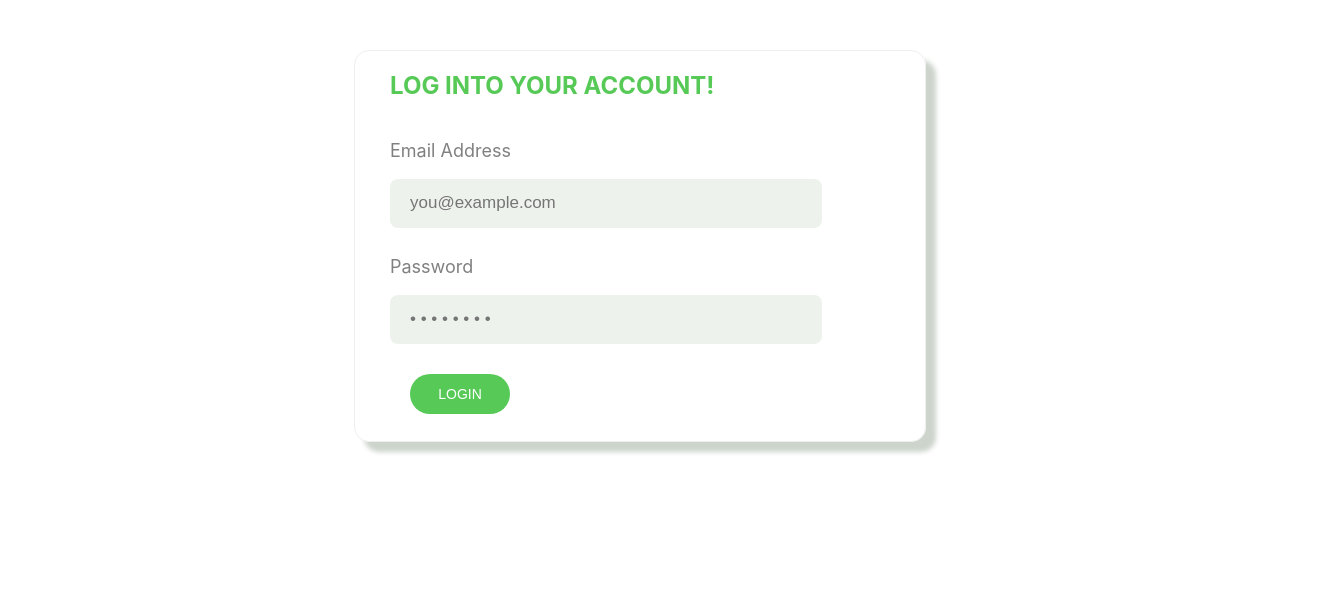
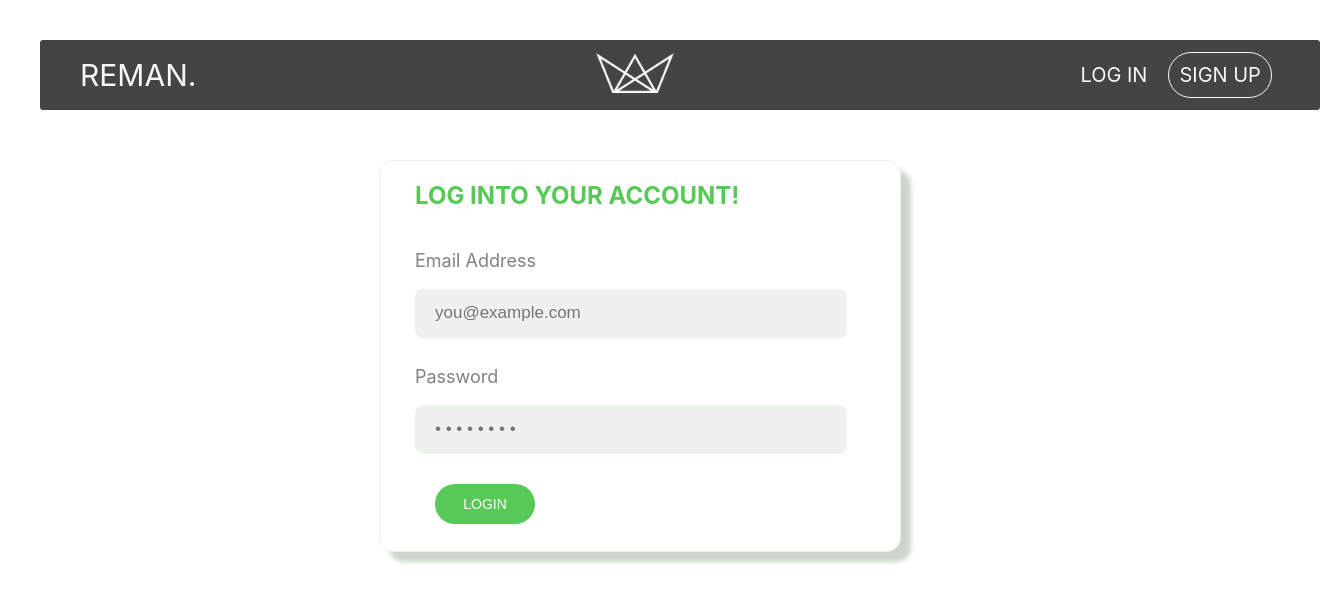
Before and after one commit to dbsSensei/reman-fe, a React (Create React App) app: page /login in a window 1280 px wide. Shown: the top 602 px of the page, 1320 px wide, since content can reach past the window. Built offline with nearby package versions, Linux system fonts and the light colour scheme.

Commit message:
create Navbar in project

```diff
--- a/src/components/login/login.css
+++ b/src/components/Login/index.css
@@ -4,7 +4,7 @@
 
 .card-login {
   margin: auto;
-  width: 500px;
+  width: 450px;
   height: 390px;
   /* background-color: rgb(252, 211, 206); */
   border: 1px solid #eee;
--- a/src/components/login/login.js
+++ b/src/components/Login/index.js
@@ -1,4 +1,4 @@
-import './login.css';
+import './index.css';
 import React, { useState } from 'react';
 import axios from 'axios';
 
--- a/src/components/register/register.css
+++ b/src/components/Register/index.css
@@ -1,10 +1,10 @@
 .container-register {
-margin: 50px;
+  margin: 50px;
 }
 
 .card-register {
   margin: auto;
-  width: 500px;
+  width: 450px;
   height: 620px;
   /* background-color: rgb(252, 211, 206); */
   border: 1px solid #eee;
--- a/src/components/register/register.js
+++ b/src/components/Register/index.js
@@ -1,7 +1,7 @@
 import React, { useState } from 'react';
 import axios from 'axios';
 
-import './register.css';
+import './index.css';
 
 function Register() {
   const [name, setName] = useState('');
--- a/src/pages/home.js
+++ b/src/pages/Home.js
@@ -1,13 +1,14 @@
 import React from 'react';
 
 import Navbar from '../parts/Navbar';
-import NewEvets from '../parts/newEvents';
+import NewEvents from '../parts/NewEvents';
 
 function Home() {
   return (
     <div>
       <Navbar />
-      <h1>ini Adalah Halaman Home</h1>
+      {/* Taruh NewEvents di bungkus div  ini */}
+      <div></div>
     </div>
   );
 }
--- /dev/null
+++ b/src/pages/LoginPage.js
@@ -0,0 +1,13 @@
+import React from 'react';
+import Navbar from '../parts/Navbar';
+import Login from '../components/Login';
+
+export default function LoginPage() {
+  return (
+    <>
+      <Navbar />
+      <div style={{ marginTop: 40 }} />
+      <Login />
+    </>
+  );
+}
--- /dev/null
+++ b/src/pages/RegisterPage.js
@@ -0,0 +1,13 @@
+import React from 'react';
+import Navbar from '../parts/Navbar';
+import Register from '../components/Register';
+
+export default function LoginPage() {
+  return (
+    <>
+      <Navbar />
+      <div style={{ marginTop: 40 }} />
+      <Register />
+    </>
+  );
+}
--- a/src/parts/Navbar/index.css
+++ b/src/parts/Navbar/index.css
@@ -0,0 +1,82 @@
+.header {
+  background-color: #444;
+  /* padding: 0 5rem; */
+  padding-left: 5rem;
+  height: 70px;
+  position: relative;
+  z-index: 100;
+  display: flex;
+  align-items: center;
+  margin-top: 40px;
+  width: 1200px;
+  margin-left: 40px;
+  border-radius: 3px;
+}
+.img-hero-header {
+  height: 40px;
+  margin-left: 400px;
+}
+.wrapper-nav-header {
+  margin-left: 400px;
+}
+
+.button-login-nav-header,
+.button-signup-nav-header {
+  color: #f7f7f7;
+  text-transform: uppercase;
+  display: inline-flex;
+  font-weight: 400;
+  background: none;
+  border: none;
+  cursor: pointer;
+  font-family: inherit;
+}
+.button-signup-nav-header {
+  transition: all 0.3s;
+  text-shadow: none;
+  border-color: #f7f7f7;
+  padding: 10px;
+  border-radius: 10rem;
+  border: 1px solid currentColor !important;
+}
+
+.button-signup-nav-header:hover {
+  transform: translateY(-2px);
+  text-shadow: 0 0.7rem 1rem black;
+  background-color: #f7f7f7;
+  color: black;
+}
+.button-login-nav-header:hover {
+  transform: translateY(-2px);
+  text-shadow: 0 0.7rem 1rem black;
+}
+
+.title-nav-header {
+  font-size: 30px;
+  color: #f7f7f7;
+  text-transform: uppercase;
+  background: none;
+  border: none;
+  cursor: pointer;
+  font-family: inherit;
+  text-decoration: none;
+  margin-left: -40px;
+}
+.title-login-nav-header {
+  color: #f7f7f7;
+  text-transform: uppercase;
+  background: none;
+  border: none;
+  cursor: pointer;
+  font-family: inherit;
+  text-decoration: none;
+}
+.title-signup-nav-header {
+  color: #f7f7f7;
+  text-transform: uppercase;
+  background: none;
+  border: none;
+  cursor: pointer;
+  font-family: inherit;
+  text-decoration: none;
+}
--- a/src/parts/Navbar/index.js
+++ b/src/parts/Navbar/index.js
@@ -1,15 +1,66 @@
 import React from 'react';
+import Logo from '../../assets/image/logo-white.png';
+
 import './index.css';
+
 export default function index() {
   return (
     <section>
-      <nav>
-        <ul>
-          <li>
-            <h1>Remaja Beriman.</h1>
-          </li>
-        </ul>
-      </nav>
+      <header className="header">
+        <nav className="nav nav--tours">
+          <a href="/" className="title-nav-header">
+            Reman.
+          </a>
+        </nav>
+        <div className="header__logo">
+          <img src={Logo} alt="logo" className="img-hero-header" />
+        </div>
+        <nav className="nav wrapper-nav-header">
+          <a href="/login" className="title-login-nav-header">
+            <button
+              className=" button-login-nav-header"
+              style={{ fontSize: 20 }}
+            >
+              Log in
+            </button>
+          </a>
+          <a href="/register" className="title-signup-nav-header">
+            <button
+              className=" button-signup-nav-header"
+              style={{ fontSize: 20, marginLeft: 15 }}
+            >
+              Sign up
+            </button>
+          </a>
+        </nav>
+      </header>
     </section>
   );
 }
+
+// <header class="header">
+//   <nav class="nav nav--tours">
+//     <a href="#" class="nav__el">
+//       All tours
+//     </a>
+//     <form class="nav__search">
+//       <button class="nav__search-btn"></button>
+//       <input type="text" placeholder="Search tours" class="nav__search-input" />
+//     </form>
+//   </nav>
+//   <div class="header__logo">
+//     <img src="img/logo-white.png" alt="Natours logo" />
+//   </div>
+//   <nav class="nav nav--user">
+//     <a href="#" class="nav__el">
+//       My bookings
+//     </a>
+//     <a href="#" class="nav__el">
+//       <img src="img/user.jpg" alt="User photo" class="nav__user-img" />
+//       <span>Jonas</span>
+//     </a>
+
+//     <button class="nav__el">Log in</button>
+//     <button class="nav__el nav__el--cta">Sign up</button>
+//   </nav>
+// </header>;
```
Also changed, not shown: src/App.js (+4 -6 lines), src/assets/image/logo-white.png (added), src/parts/NewEvents/index.css (added), src/parts/NewEvents/index.js (renamed from src/parts/newEvents.js), 1 other file (tests, documents, lock files or other folders).
